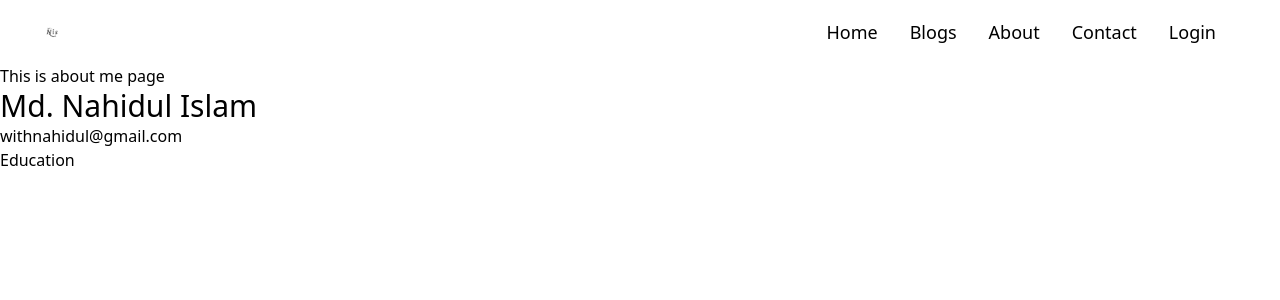
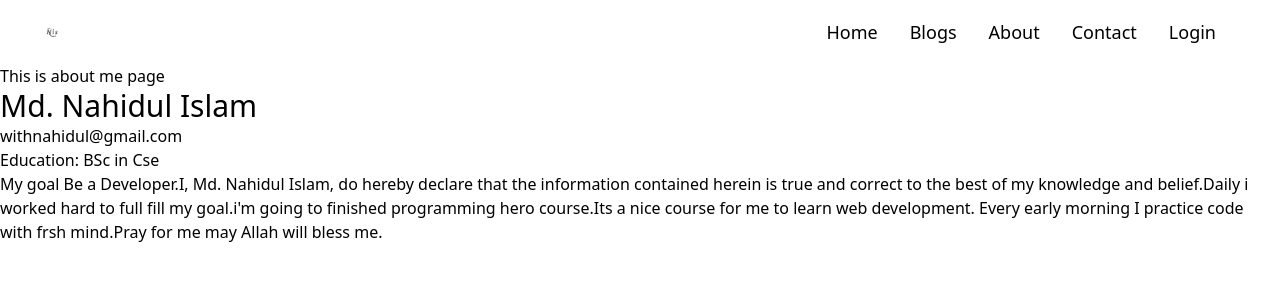
Before and after one commit to withnahidul/assignment-10, a React (Create React App) app: page /about in a window 1280 px wide. Shown: the top 300 px of the page. Built offline with nearby package versions, Linux system fonts and the light colour scheme; no server answers.

Commit message:
about-me

```diff
--- a/src/components/About/About.js
+++ b/src/components/About/About.js
@@ -1,13 +1,20 @@
-import React from 'react';
+import React from "react";
 
 const About = () => {
   return (
     <div>
       <h2>This is about me page</h2>
-            <h2 className='text-3xl'>Md. Nahidul Islam</h2>
+      <h2 className="text-3xl">Md. Nahidul Islam</h2>
       <h4>withnahidul@gmail.com</h4>
-            <h4>Education</h4>
-
+      <h4>Education: BSc in Cse </h4>
+      <p>
+        My goal Be a Developer.I, Md. Nahidul Islam, do hereby declare that the
+        information contained herein is true and correct to the best of my
+        knowledge and belief.Daily i worked hard to full fill my goal.i'm going
+        to finished programming hero course.Its a nice course for me to learn
+        web development. Every early morning I practice code with frsh mind.Pray
+        for me may Allah will bless me.
+      </p>
     </div>
   );
 };
```
Lines whose indentation alone changed are shown as unchanged.
